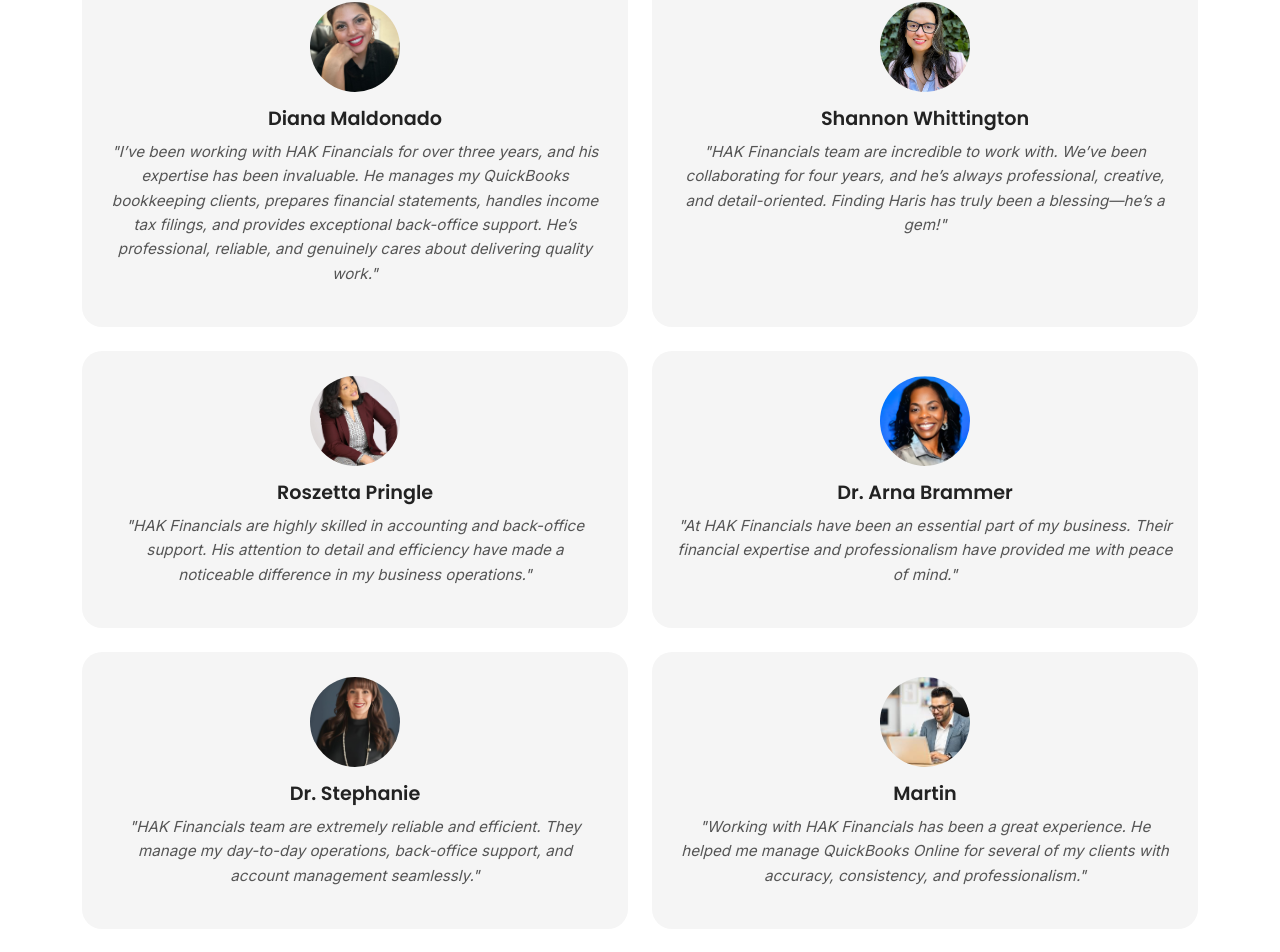
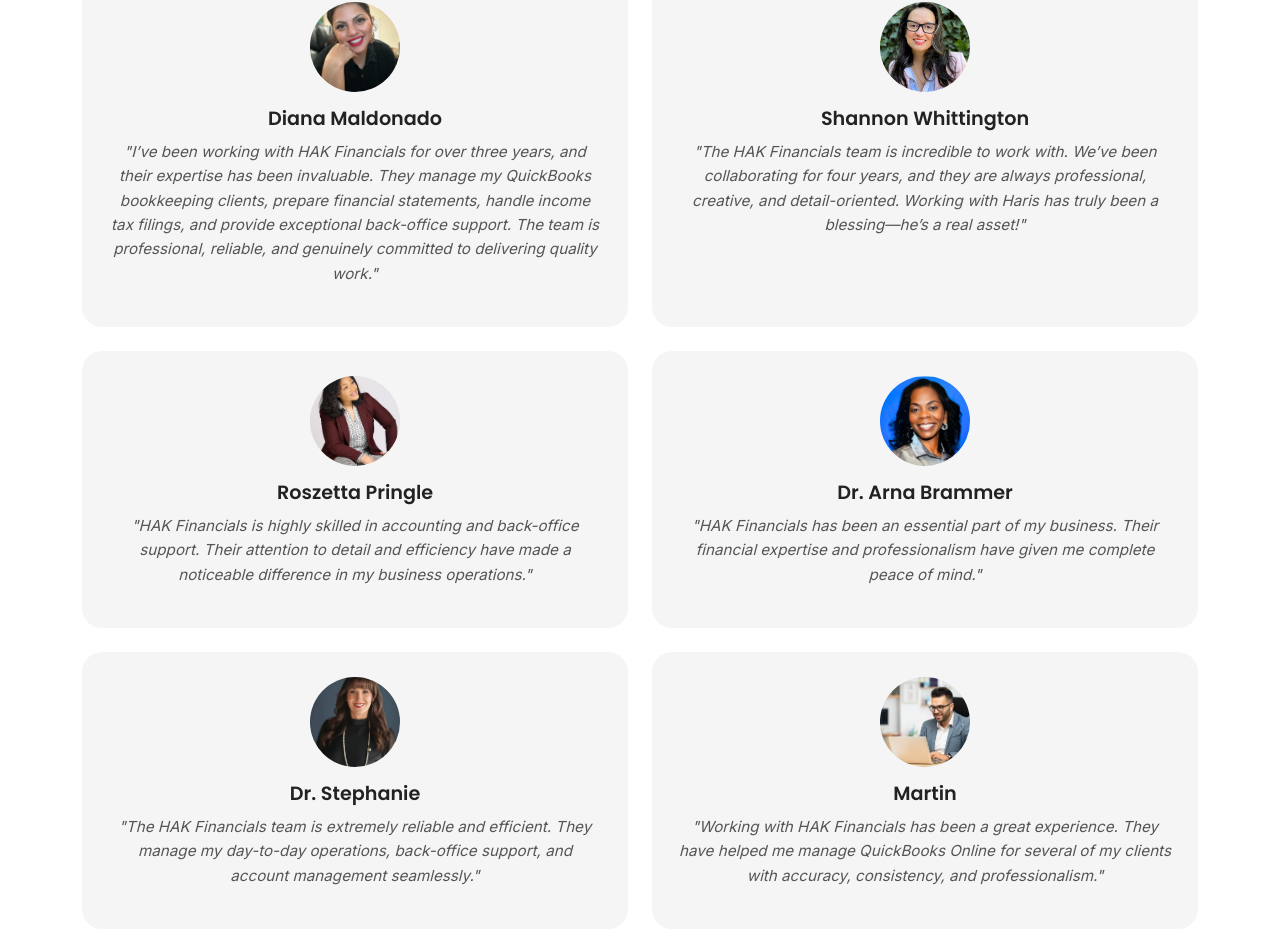
Before and after one commit to sajawalDev/accounting_project, a Next.js app: page /testimonials in a window 1280 px wide. Shown: the part 275-1227 px from the top of the page. Built offline with nearby package versions, Linux system fonts and the light colour scheme.

Commit message:
grammer corrected

```diff
--- a/app/testimonials/page.jsx
+++ b/app/testimonials/page.jsx
@@ -11,32 +11,32 @@
     {
       img: "/assets/testimonials/img1.jpg",
       name: "Diana Maldonado",
-      text: "I’ve been working with HAK Financials for over three years, and his expertise has been invaluable. He manages my QuickBooks bookkeeping clients, prepares financial statements, handles income tax filings, and provides exceptional back-office support. He’s professional, reliable, and genuinely cares about delivering quality work.",
+      text: "I’ve been working with HAK Financials for over three years, and their expertise has been invaluable. They manage my QuickBooks bookkeeping clients, prepare financial statements, handle income tax filings, and provide exceptional back-office support. The team is professional, reliable, and genuinely committed to delivering quality work.",
     },
     {
       img: "/assets/testimonials/img2.jpg",
       name: "Shannon Whittington",
-      text: "HAK Financials team are incredible to work with. We’ve been collaborating for four years, and he’s always professional, creative, and detail-oriented. Finding Haris has truly been a blessing—he’s a gem!",
+      text: "The HAK Financials team is incredible to work with. We’ve been collaborating for four years, and they are always professional, creative, and detail-oriented. Working with Haris has truly been a blessing—he’s a real asset!",
     },
     {
       img: "/assets/testimonials/img3.jpg",
       name: "Roszetta Pringle",
-      text: "HAK Financials are highly skilled in accounting and back-office support. His attention to detail and efficiency have made a noticeable difference in my business operations.",
+      text: "HAK Financials is highly skilled in accounting and back-office support. Their attention to detail and efficiency have made a noticeable difference in my business operations.",
     },
     {
       img: "/assets/testimonials/img4.jpg",
       name: "Dr. Arna Brammer",
-      text: "At HAK Financials have been an essential part of my business. Their financial expertise and professionalism have provided me with peace of mind.",
+      text: "HAK Financials has been an essential part of my business. Their financial expertise and professionalism have given me complete peace of mind.",
     },
     {
       img: "/assets/testimonials/img5.jpg",
       name: "Dr. Stephanie",
-      text: "HAK Financials team are extremely reliable and efficient. They manage my day-to-day operations, back-office support, and account management seamlessly.",
+      text: "The HAK Financials team is extremely reliable and efficient. They manage my day-to-day operations, back-office support, and account management seamlessly.",
     },
     {
       img: "/assets/testimonials/img6.jpeg",
       name: "Martin",
-      text: "Working with HAK Financials has been a great experience. He helped me manage QuickBooks Online for several of my clients with accuracy, consistency, and professionalism.",
+      text: "Working with HAK Financials has been a great experience. They have helped me manage QuickBooks Online for several of my clients with accuracy, consistency, and professionalism.",
     },
   ];
 
```
Also changed, not shown: src/components/Sections/Testimonials.jsx (+5 -5 lines).
